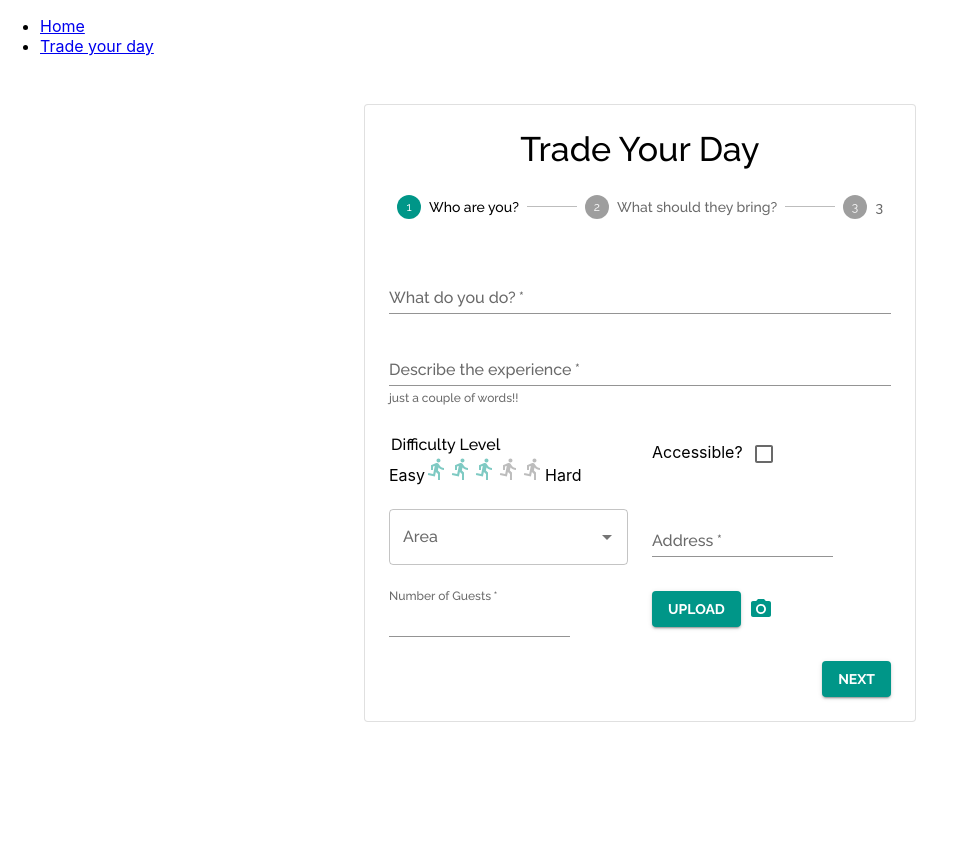
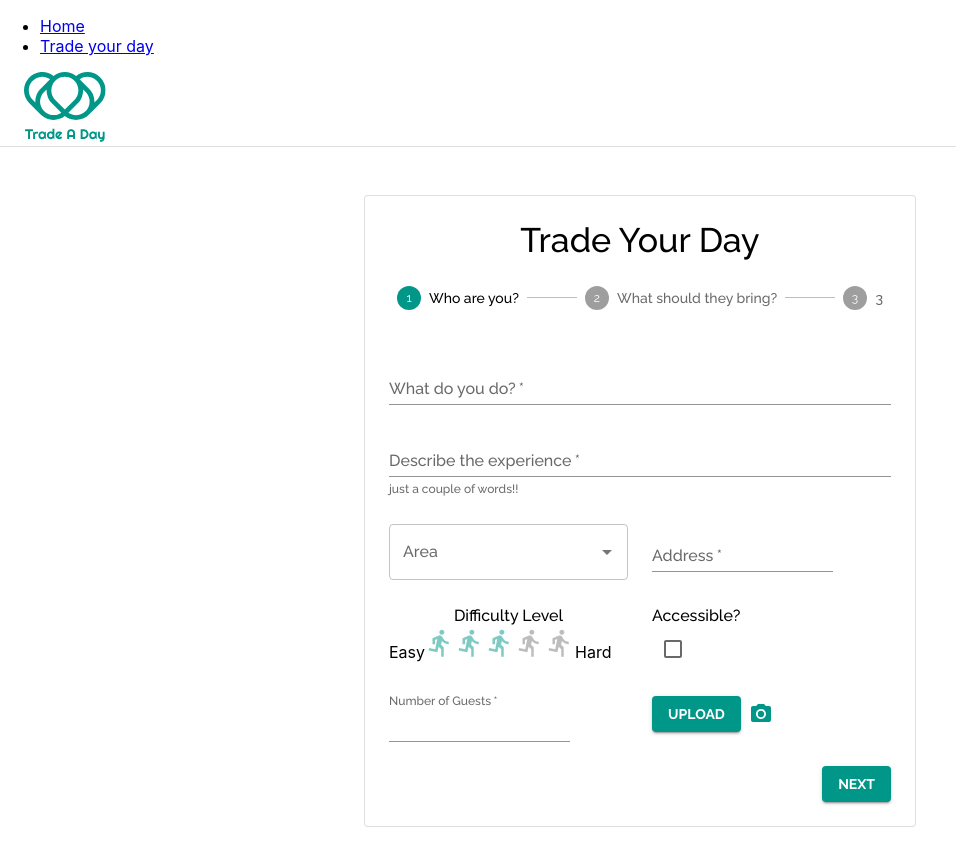
Before and after one commit to liastrauss/trade-a-day, a React (Create React App) app: page /AddEvent in a window 1280 px wide. Shown: the top 866 px of the page, without its empty margins (0-956 px from the left). Before the commit the page ends 800 px from the top, so only its background shows below. Built offline with nearby package versions, Linux system fonts and the light colour scheme.

Commit message:
adding a top appbar with the logo for the add event page and adjusting form parts

```diff
--- a/src/Components/EventForm.js
+++ b/src/Components/EventForm.js
@@ -49,8 +49,26 @@ function EventForm () {
                         variant="standard"
                     />
                     </Grid>
-                    <Grid item sm={6} xl={12}>
-                        <Typography component="legend">Difficulty Level</Typography>
+                <Grid item sm={6}>
+                    <Autocomplete
+                        disablePortal
+                        id="areas-autocomplete"
+                        options = {areas}
+                        // sx={{ width: 300 }}
+                        renderInput={(params) => <TextField {...params} label="Area" />}
+                    />
+                </Grid>
+
+                <Grid item sm={6}>
+                    <TextField
+                        required
+                        id="Address"
+                        label="Address"
+                        variant="standard"
+                    />
+                </Grid>
+                <Grid item sm={6} xl={12}>
+                        <Typography component="legend" align="center">Difficulty Level</Typography>
                         Easy
                         <Rating
                             sx={{
@@ -58,6 +76,7 @@ function EventForm () {
                             }}
                             name="difficultyLevel"
                             defaultValue={3}
+                            size="large"
                             // getLabelText={getLabelText}
 
                             precision={1}
@@ -79,28 +98,10 @@ function EventForm () {
                         Hard
                     </Grid>
                     <Grid item xs={6}>
-                        Accessible?
+                        <Typography>Accessible?</Typography>
                         {/*<Switch />*/}
                         <Checkbox />
                     </Grid>
-                        <Grid item sm={6}>
-                            <Autocomplete
-                                disablePortal
-                                id="areas-autocomplete"
-                                 options = {areas}
-                                // sx={{ width: 300 }}
-                                renderInput={(params) => <TextField {...params} label="Area" />}
-                            />
-                        </Grid>
-
-                        <Grid item sm={6}>
-                            <TextField
-                                required
-                                id="Address"
-                                label="Address"
-                                variant="standard"
-                            />
-                        </Grid>
 
                         <Grid item sm={6}>
                             <TextField
--- a/src/Components/PickDates.js
+++ b/src/Components/PickDates.js
@@ -1,13 +1,22 @@
 import React, {useState} from 'react';
 import {DatePicker} from "@mui/x-date-pickers";
+import {Grid} from "@mui/material";
 
 export default function PickDates () {
     const [value, setValue] = useState();
     return (
-        <DatePicker
-            label="Which days are you available?"
-            value={value}
-            onChange={(newValue) => setValue(newValue)}
-        />)
+        <div>
+            <Grid container spacing={3}   justifyContent="space-evenly">
+                <Grid item xs={12}>
+                <DatePicker
+                    fullWidth
+                    label="Choose a date?"
+                    value={value}
+                    onChange={(newValue) => setValue(newValue)}
+            />
+                </Grid>
+            </Grid>
+        </div>
+    )
     // TODO add a start time and end time
 }
--- a/src/Components/logo.jsx
+++ b/src/Components/logo.jsx
@@ -9,7 +9,7 @@ function Logo() {
         <div className="logo">
             <img
                 src={logo} alt="Logo"
-                // this function enables to click to homepage
+                // this function should click to homepage
                 onClick={()=>
                 {
                     navigate("/");
--- a/src/index.js
+++ b/src/index.js
@@ -36,6 +36,7 @@ import './App.css';
 import { createTheme, ThemeProvider } from '@mui/material';
 import { LocalizationProvider } from '@mui/x-date-pickers';
 import { AdapterDayjs } from '@mui/x-date-pickers/AdapterDayjs'
+import Logo from "./Components/logo";
 
 // configuring our theme
 const theme = createTheme({
@@ -75,6 +76,7 @@ export default function App() {
             <LocalizationProvider dateAdapter={AdapterDayjs}>
                 <BrowserRouter>
                         {/*what appears here will be in all the pages!*/}
+                    {/*<Logo sx = {{borderRadius: 2}}/>*/}
                         <Routes>
                             <Route path="/" element={<Layout />}>
                                 <Route index element={<Home/>} />
--- a/src/pages/AddEvent.jsx
+++ b/src/pages/AddEvent.jsx
@@ -28,6 +28,7 @@ import Button from '@mui/material/Button';
 import Link from '@mui/material/Link';
 import Typography from '@mui/material/Typography';
 import { createTheme, ThemeProvider, useTheme } from '@mui/material/styles';
+import Logo from "../Components/logo"
 
 // Importing three form components that will be rendered inside the  component
 import EventForm from "../Components/EventForm";
@@ -67,26 +68,28 @@ export default function AddEvent() {
 
     // The component's JSX code that gets returned
     return (
-        //     <CssBaseline />
-        //      The top app bar of the checkout page
-        //     <AppBar
-        //         position="absolute"
-        //         color="default"
-        //         elevation={0}
-        //         sx={{
-        //             position: 'relative',
-        //             borderBottom: (t) => `1px solid ${t.palette.divider}`,
-        //         }}
-        //     >
-        //         <Toolbar>
-        //             {/* The title of the app in the app bar */}
-        //             <Typography variant="h6" noWrap color = "primary">
-        //                 Trade a Day
-        //             </Typography>
-        //         </Toolbar>
-        //     </AppBar>
+        <div>
+             {/*<CssBaseline />*/}
+             {/* The top app bar of the checkout page*/}
+            <AppBar
+                position="sticky"
+                color="transparent"
+                elevation={0}
+                sx={{
+                    position: 'relative',
+                    borderBottom: (t) => `1px solid ${t.palette.divider}`,
+                }}
+            >
+                 <Toolbar>
+                     {/* The title of the app in the app bar */}
+                     {/*<Typography variant="h6" noWrap color = "primary">*/}
+                     {/*    Trade a Day*/}
+                     {/*</Typography>*/}
+                     <Logo sx = {{}}></Logo>
+                 </Toolbar>
+            </AppBar>
 
-             // The container that holds the main content of the page
+             {/*// The container that holds the main content of the page*/}
             <Container component="main" maxWidth="sm" sx={{ mb: 4 }}>
                 <Paper variant="outlined" sx={{ my: { xs: 3, md: 6 }, p: { xs: 2, md: 3 } }}>
                     {/* The title of the checkout page */}
@@ -134,5 +137,6 @@ export default function AddEvent() {
                     )}
                 </Paper>
             </Container>
+        </div>
     );
 }
```
